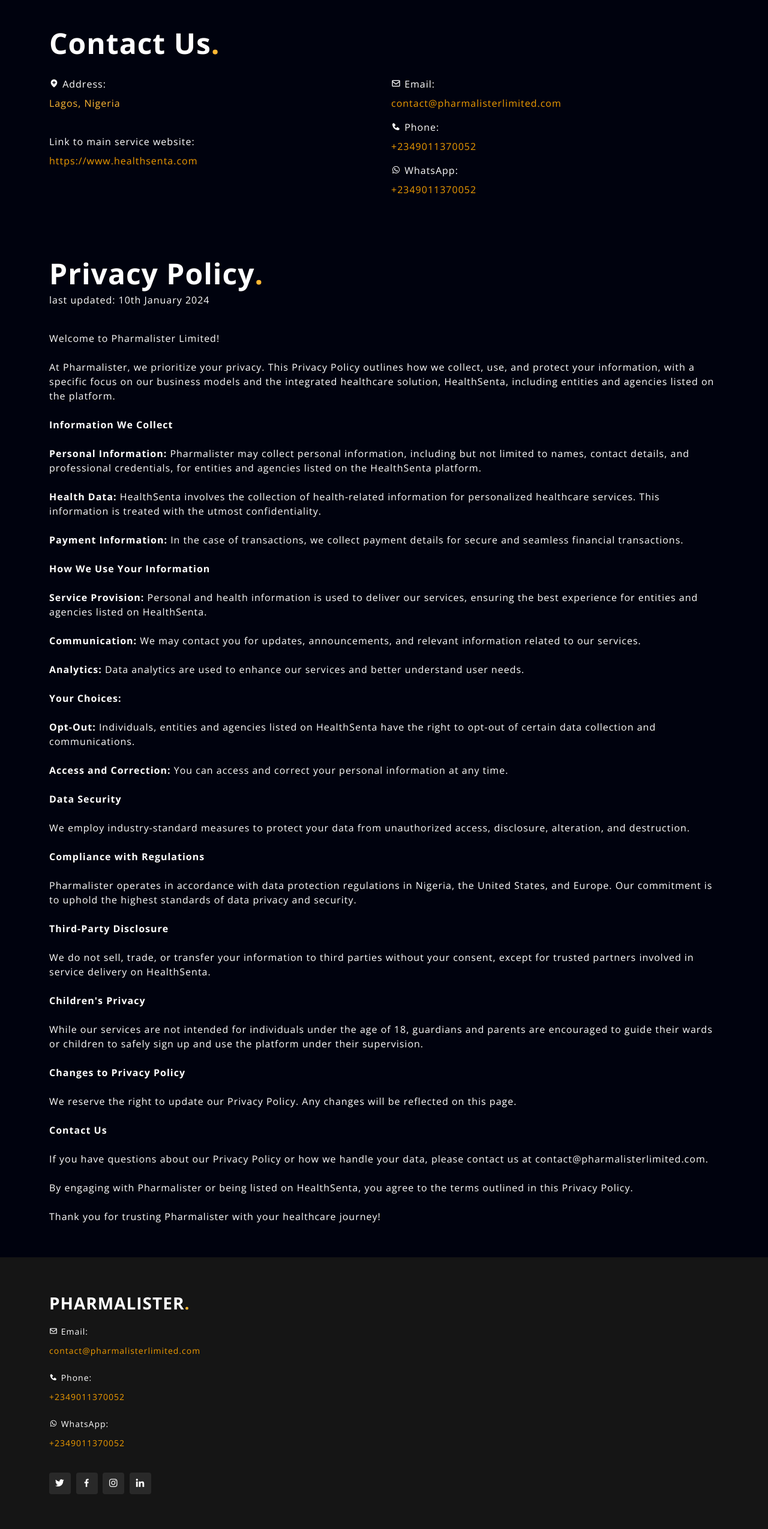
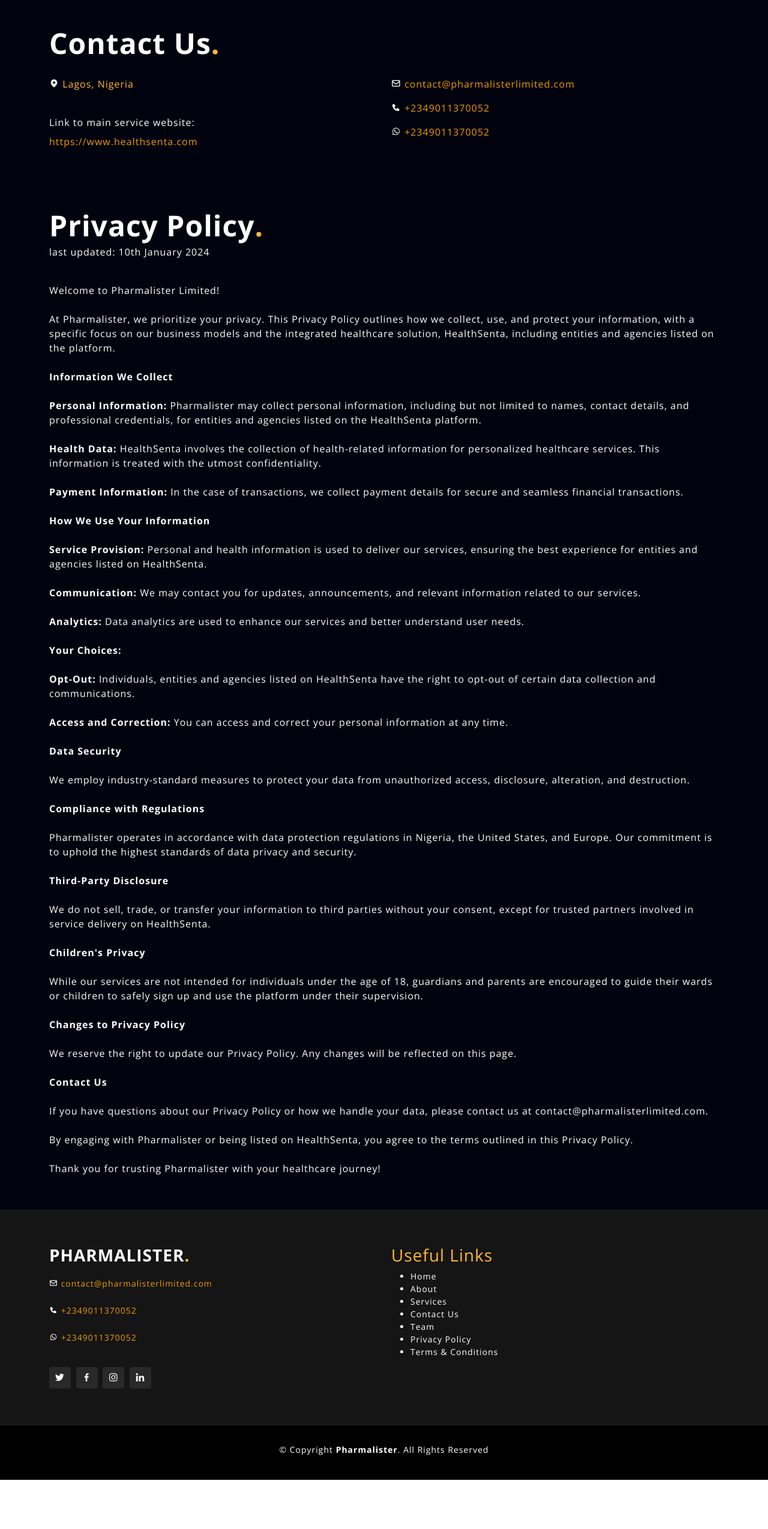
Before and after one commit to hercjay/PharmalisterLimited, a plain HTML site: page index.html in a window 1280 px wide. Shown: the part 5160-7709 px from the top of the page at 60% size. After the commit the page ends 7627 px from the top, so only its background shows below. Drawn offline with nearby package versions, Linux system fonts and the light colour scheme.

Commit message:
remove contact info labels and add links to the footer

```diff
--- a/index.html
+++ b/index.html
@@ -386,11 +386,8 @@
               <div class="row" data-aos="fade-up" data-aos-delay="350">
 
                   <div class="col-md-6">
-                      <p class=" mb-2">
-                        <i class="bx bxs-location-plus"></i> Address:
-                      </p>
                       <p>
-                        <span class="text-pri-light">Lagos, Nigeria</span>
+                        <i class="bx bxs-location-plus"></i><span class="text-pri-light"> Lagos, Nigeria</span>
                       </p>
                       <br>
                       <p class="mb-2">Link to main service website:</p>
@@ -400,23 +397,14 @@
                   </div>
 
                   <div class="col-md-6">
-                      <p class=" mb-2">
-                        <i class="bx bx-envelope"></i> Email:
+                      <p>
+                        <i class="bx bx-envelope"></i><a href="mailto:Info@pharmalisterlimited.com"> contact@pharmalisterlimited.com</a>
                       </p>
                       <p>
-                        <a href="mailto:Info@pharmalisterlimited.com">contact@pharmalisterlimited.com</a>
-                      </p>
-                      <p class=" mb-2">
-                        <i class="bx bxs-phone"></i> Phone:
+                        <i class="bx bxs-phone"></i><a href="tel:+2349011370052"> +2349011370052</a>
                       </p>
                       <p>
-                        <a href="tel:+2349011370052">+2349011370052</a>
-                      </p>
-                      <p class=" mb-2">
-                        <i class="bx bxl-whatsapp"></i> WhatsApp:
-                      </p>
-                      <p>
-                        <a href="https://wa.me/2349011370052" target="_blank">+2349011370052</a>
+                        <i class="bx bxl-whatsapp"></i><a href="https://wa.me/2349011370052" target="_blank"> +2349011370052</a>
                       </p>
                   </div>
 
@@ -508,26 +496,17 @@
       <div class="container">
         <div class="row">
 
-          <div class="col-lg-3 col-md-6">
+          <div class="col-md-6">
             <div class="footer-info">
               <h3>Pharmalister<span>.</span></h3>
-              <p class=" mb-2">
-                <i class="bx bx-envelope"></i> Email:
-              </p>
               <p>
-                <a href="mailto:Info@pharmalisterlimited.com">contact@pharmalisterlimited.com</a>
-              </p> <br>
-              <p class=" mb-2">
-                <i class="bx bxs-phone"></i> Phone:
-              </p>
+                <i class="bx bx-envelope"></i><a href="mailto:Info@pharmalisterlimited.com"> contact@pharmalisterlimited.com</a>
+              </p><br>
               <p>
-                <a href="tel:+2349011370052">+2349011370052</a>
-              </p> <br>
-              <p class=" mb-2">
-                <i class="bx bxl-whatsapp"></i> WhatsApp:
-              </p>
+                <i class="bx bxs-phone"></i><a href="tel:+2349011370052"> +2349011370052</a>
+              </p><br>
               <p>
-                <a href="https://wa.me/2349011370052" target="_blank">+2349011370052</a>
+                <i class="bx bxl-whatsapp"></i><a href="https://wa.me/2349011370052" target="_blank"> +2349011370052</a>
               </p> <br>
               <div class="social-links mt-3">
                 <a href="https://x.com/Pharmalister" class="twitter"><i class="bx bxl-twitter"></i></a>
@@ -536,6 +515,19 @@
                 <a href="https://www.linkedin.com/company/pharmalister-global" class="linkedin"><i class="bx bxl-linkedin"></i></a>
               </div>
             </div>
+          </div>
+
+          <div class="col-md-6">
+            <h3 class="text-pri-light">Useful Links</h3>
+            <ul>
+              <li><a class="nav-link scrollto active  " href="#hero">Home</a></li>
+              <li><a class="nav-link scrollto " href="#about-us">About</a></li>
+              <li><a class="nav-link scrollto " href="#our-services">Services</a></li>
+              <li><a class="nav-link scrollto " href="#contact-us">Contact Us</a></li>
+              <li><a class="nav-link scrollto " href="#our-team">Team</a></li>
+              <li><a class="nav-link scrollto " href="#privacy-policy">Privacy Policy</a></li>
+              <li><a class="nav-link scrollto " href="#terms-and-conditions">Terms & Conditions</a></li>
+            </ul>
           </div>
 
           <!-- <div class="col-lg-2 col-md-6 footer-links">
```
